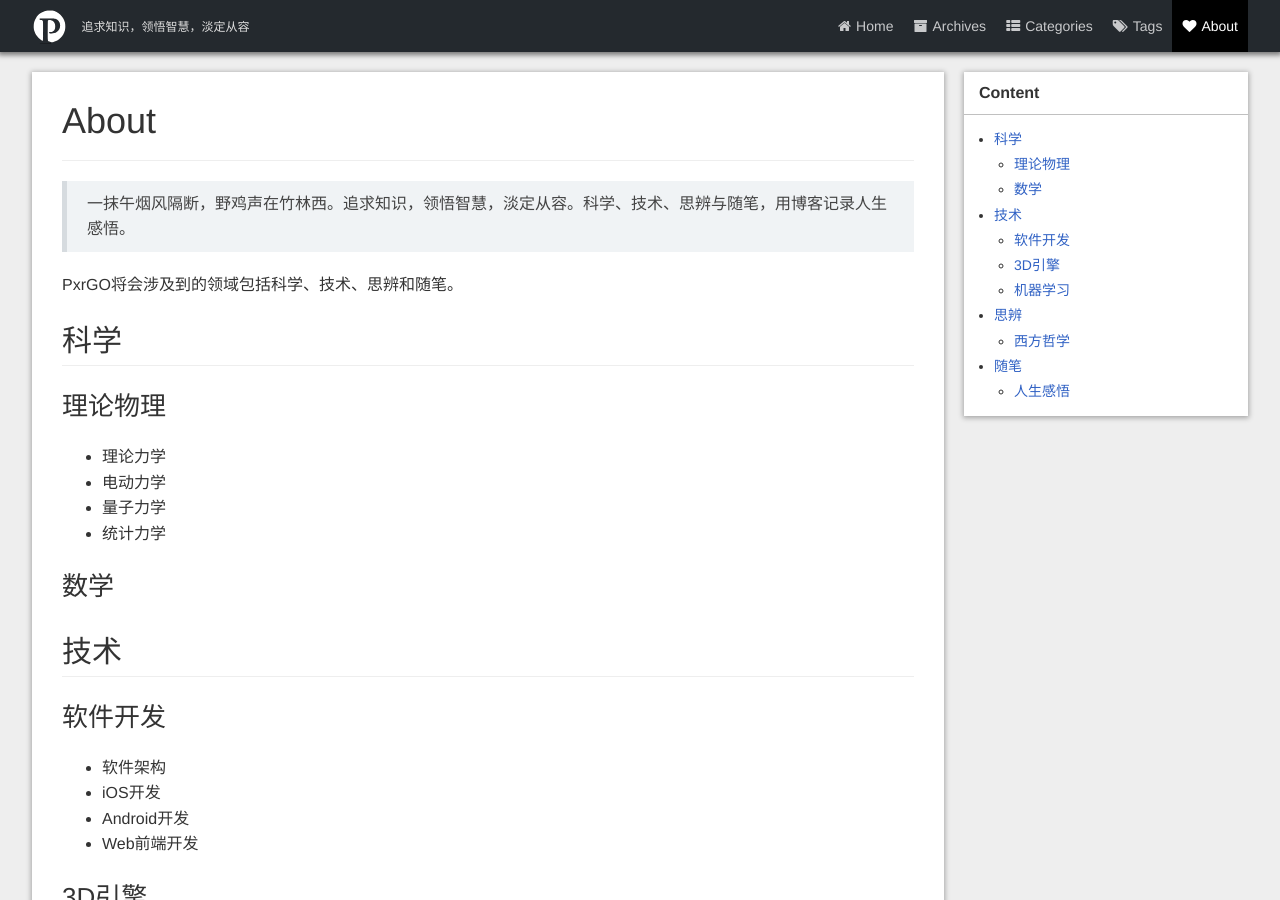
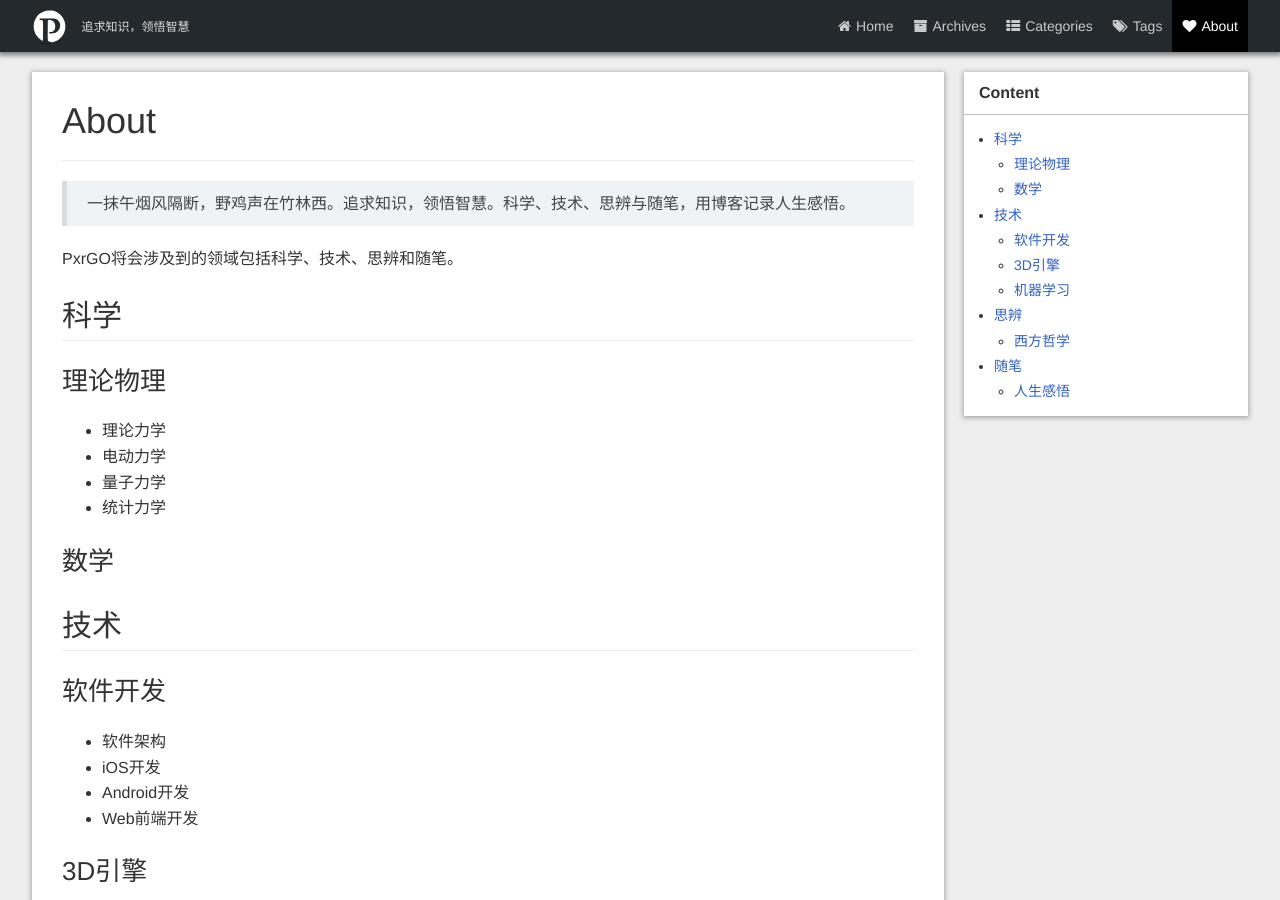
Before and after one commit to pyericz/blog, a Jekyll site: the page built from page/3about.md, in a window 1280 px wide and 900 px high. Built offline with Jekyll 4.4.1, drawn with Linux system fonts in a browser that asks for light colours; comment, search, counter and statistics services are not loaded; a style sheet for code colours, icons or effects is not loaded.

Commit message:
update slogan

```diff
--- a/_config.yml
+++ b/_config.yml
@@ -2,8 +2,8 @@
 title: PxrGO
 layout: posts
 email: pyericz@yahoo.com
-description: "一抹午烟风隔断，野鸡声在竹林西。追求知识，领悟智慧，淡定从容。科学、技术、思辨与随笔，用博客记录人生感悟。"
-brief-intro: "追求知识，领悟智慧，淡定从容"
+description: "一抹午烟风隔断，野鸡声在竹林西。追求知识，领悟智慧。科学、技术、思辨与随笔，用博客记录人生感悟。"
+brief-intro: "追求知识，领悟智慧"
 baseurl: ""
 url: "http://www.pxrgo.com/"
 description_footer: 一抹午烟风隔断，野鸡声在竹林西
--- a/page/3about.md
+++ b/page/3about.md
@@ -7,7 +7,7 @@ icon: heart
 * content
 {:toc}
 
-> 一抹午烟风隔断，野鸡声在竹林西。追求知识，领悟智慧，淡定从容。科学、技术、思辨与随笔，用博客记录人生感悟。
+> 一抹午烟风隔断，野鸡声在竹林西。追求知识，领悟智慧。科学、技术、思辨与随笔，用博客记录人生感悟。
 
 PxrGO将会涉及到的领域包括科学、技术、思辨和随笔。
 
```
